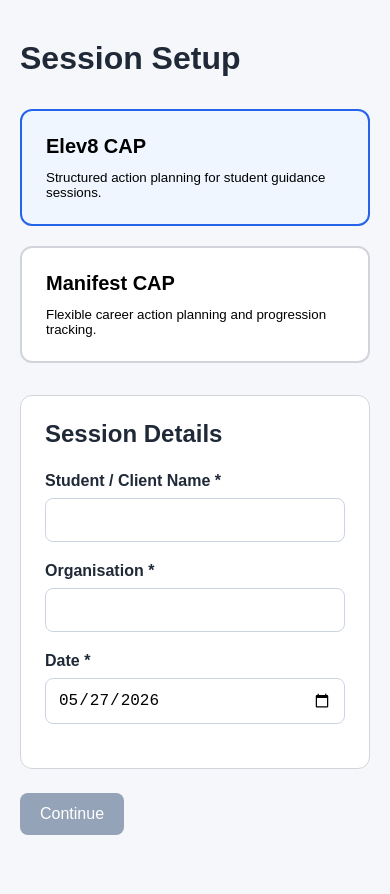
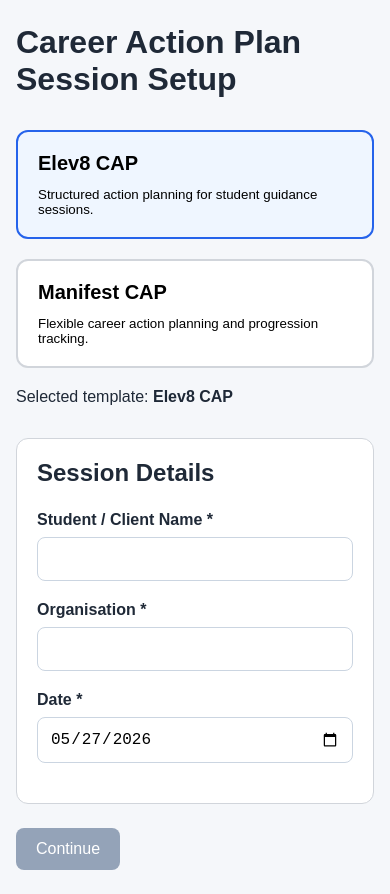
Before and after one commit to joshbingham/career-action-plan-prototype, a React (Vite) app: page / in a window 390 px wide. Both pictures are taken after a click on the button 195 px from the left and 167 px from the top of the page. Built offline with nearby package versions, Linux system fonts and the light colour scheme.

Commit message:
UX improvements

```diff
--- a/src/App.tsx
+++ b/src/App.tsx
@@ -19,6 +19,8 @@ function App() {
     date.trim() !== '';
 
   function handleContinue() {
+    if (!isFormValid) return;
+
     setIsComplete(true);
   }
 
@@ -26,7 +28,7 @@ function App() {
 
   return (
     <main>
-      <h1>Session Setup</h1>
+      <h1>Career Action Plan Session Setup</h1>
 
       <div className="template-grid">
         <TemplateCard
@@ -43,6 +45,12 @@ function App() {
           onSelect={setSelectedTemplate}
         />
       </div>
+
+      {selectedTemplate && (
+        <p className="selected-template">
+          Selected template: <strong>{selectedTemplate}</strong>
+        </p>
+      )}
 
       {selectedTemplate && (
         <SessionForm
--- a/src/components/TemplateCard.tsx
+++ b/src/components/TemplateCard.tsx
@@ -15,8 +15,11 @@ function TemplateCard({
 }: TemplateCardProps) {
   return (
     <button
+
       className={`template-card ${selected ? 'selected' : ''}`}
       onClick={() => onSelect(title)}
+      type="button"
+
     >
       <h2>{title}</h2>
       <p>{description}</p>
--- a/src/styles/app.css
+++ b/src/styles/app.css
@@ -50,6 +50,11 @@ h1 {
   margin-bottom: 12px;
 }
 
+.selected-template {
+  margin-top: 20px;
+  font-size: 1rem;
+}
+
 .session-form {
   margin-top: 32px;
   background: white;
@@ -80,6 +85,11 @@ h1 {
   font-size: 1rem;
 }
 
+.form-group input:focus {
+  outline: 2px solid #2563eb;
+  outline-offset: 2px;
+}
+
 .continue-button {
   margin-top: 24px;
   padding: 12px 20px;
@@ -104,3 +114,17 @@ h1 {
   border-radius: 8px;
   font-weight: 600;
 }
+
+@media (max-width: 640px) {
+  main {
+    padding: 24px 16px;
+  }
+
+  .template-card {
+    padding: 20px;
+  }
+
+  .session-form {
+    padding: 20px;
+  }
+}
```
